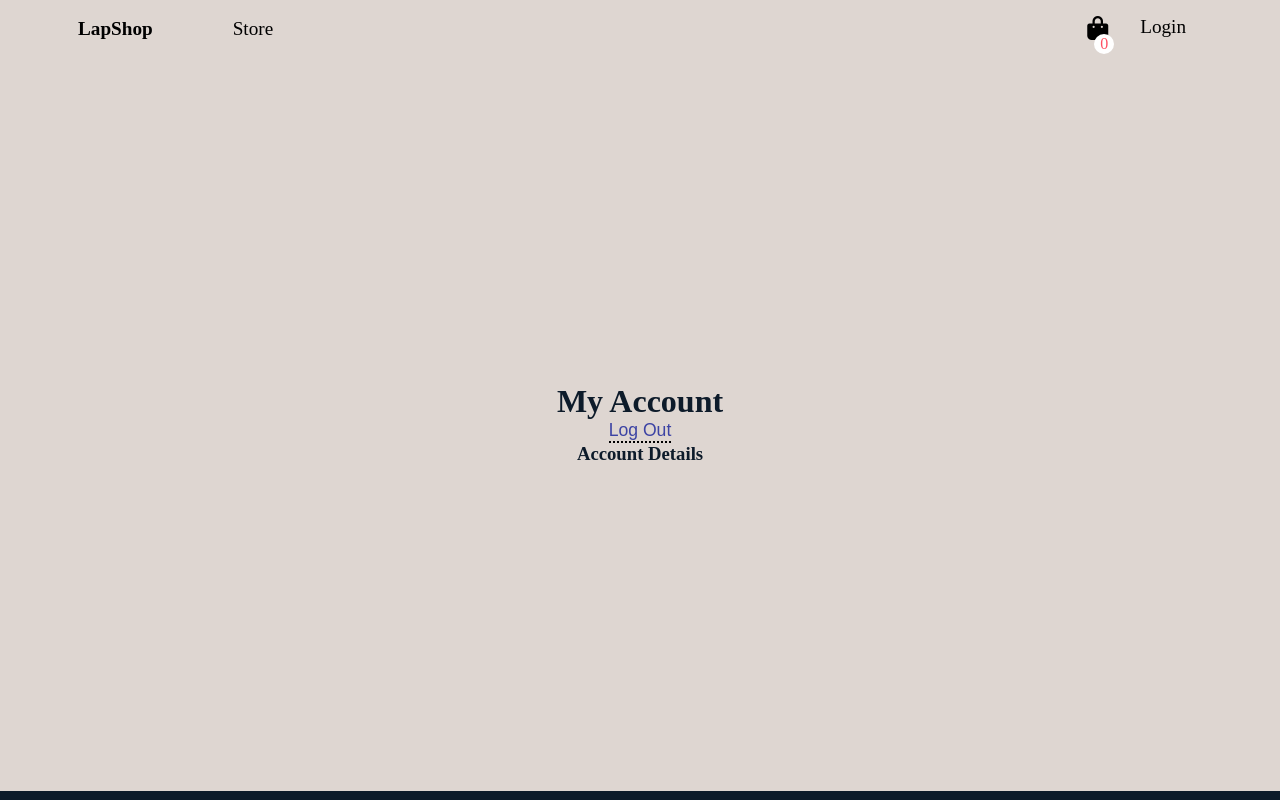
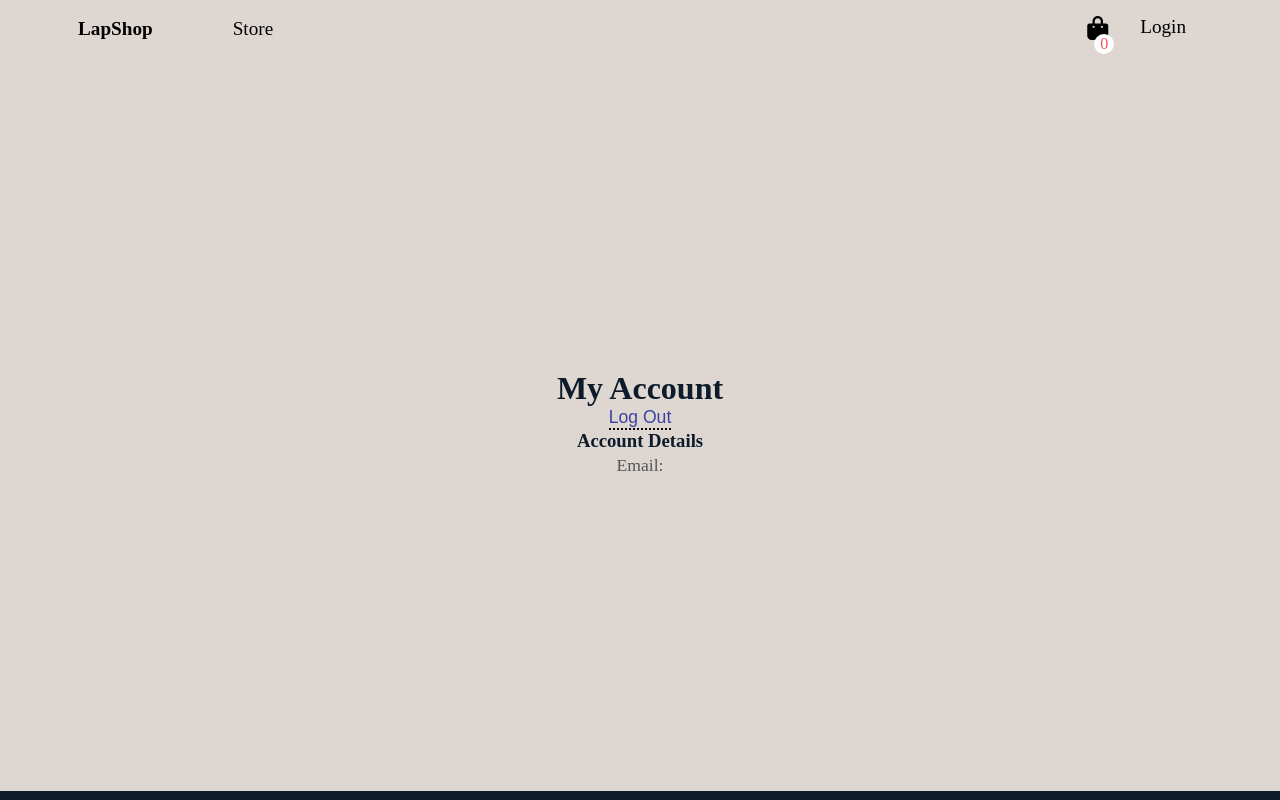
Before and after one commit to KevinMisati/Lapshop-frontend, a React (Create React App) app: page /account in a window 1280 px wide. Shown: the top 800 px of the page. Built offline with nearby package versions, Linux system fonts and the light colour scheme; a web font is replaced by a local one.

Commit message:
added authentication using firebase

```diff
--- a/src/components/Account/Logout.js
+++ b/src/components/Account/Logout.js
@@ -1,4 +1,4 @@
-import React,{useContext} from 'react'
+import React,{useContext,useState,useEffect} from 'react'
 import classes from "./Logout.module.css"
 import { useNavigate } from "react-router-dom"
 import { getAuth, signOut } from "firebase/auth";
@@ -8,8 +8,11 @@ import { CartContext } from '../../Context'
 
 const Logout = () => {
 
+    const [userDetails,setUserDetails] = useState({})
     const{logOutUser} = useContext(CartContext)
     const navigate = useNavigate()
+
+    const {user} = useContext(CartContext)
 
     const auth = getAuth();
     const handleLogOut = (e) => {
@@ -21,9 +24,22 @@ const Logout = () => {
         }).catch((error) => {
             console.log(error)
         });
+    }
 
+    useEffect(() => {
+        const user = auth.currentUser;
+        if (user !== null) {
+        const displayName = user.displayName;
+        const email = user.email;
+        const photoURL = user.photoURL;
+        const emailVerified = user.emailVerified;
+            console.log(email)
+        setUserDetails({
+            email:email,
+        })
+    }
+},[])
 
-    }
 
     return (
         <div className={classes['logout-container']}>
@@ -34,7 +50,9 @@ const Logout = () => {
                 </div>
                 <div>
                     <h3>account details</h3>
-
+                    <div>
+                        <p>Email: {userDetails.email}</p>
+                    </div>
                 </div>
             </div>
         </div>
--- a/src/components/Account/Logout.module.css
+++ b/src/components/Account/Logout.module.css
@@ -8,6 +8,9 @@
 }
 .logout-container p{
     text-align: center;
+    line-height: 1.5;
+    color:#555;
+    font-size: 1.1rem;
 }
 .logout h1,
 .logout h3{
```
